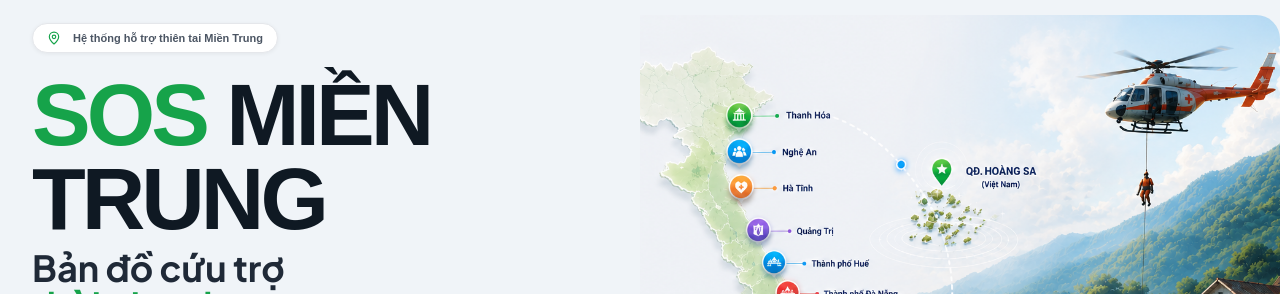
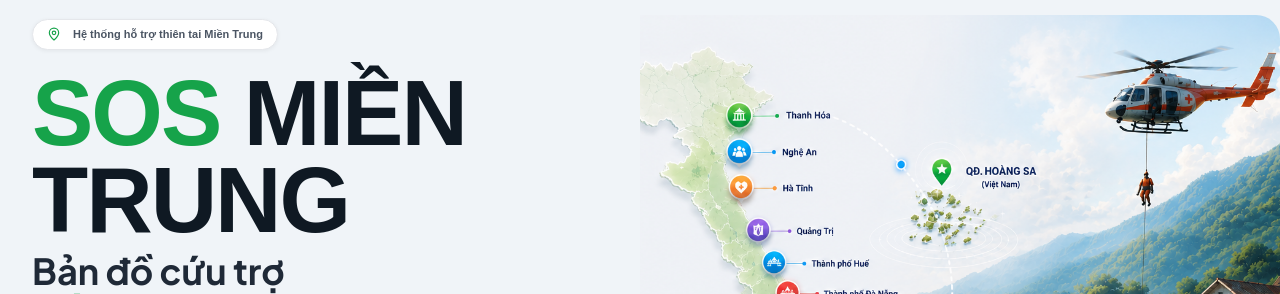
Before and after one commit to ThuyVan285/sos-mien-trung, a React (Vite) app: page / in a window 1280 px wide. Shown: the part 174-468 px from the top of the page. Built offline with nearby package versions, Linux system fonts and the light colour scheme; no server answers; the database is empty.

Commit message:
fix font header

```diff
--- a/src/index.html
+++ b/src/index.html
@@ -11,6 +11,10 @@
     <link rel="preconnect" href="https://fonts.gstatic.com" crossorigin>
     <link href="https://fonts.googleapis.com/css2?family=Be+Vietnam+Pro:wght@400;500;700;800;900&display=swap" rel="stylesheet">
     <link href="https://fonts.googleapis.com/css2?family=Merriweather:wght@700;900&display=swap" rel="stylesheet">
+    <link
+            href="https://fonts.googleapis.com/css2?family=Montserrat:wght@700;800;900&display=swap"
+            rel="stylesheet"
+    />
 
     <!-- INTER FONT -->
     <link rel="preconnect" href="https://fonts.googleapis.com" />
--- a/src/pages/Homepage.jsx
+++ b/src/pages/Homepage.jsx
@@ -21,6 +21,7 @@ function usePlusJakartaSans() {
             link.id = id;
             link.rel = "stylesheet";
             link.href = "https://fonts.googleapis.com/css2?family=Plus+Jakarta+Sans:ital,wght@0,600;0,700;0,800;0,900;1,700&display=swap";
+
             document.head.appendChild(link);
         }
     }, []);
@@ -160,10 +161,10 @@ export default function Homepage() {
                             <div style={{ lineHeight: 1.05 }}>
                                 <div
                                     style={{
-                                        fontFamily: "'Be Vietnam Pro', sans-serif",
-                                        fontSize: 88,
-                                        fontWeight: 900,
-                                        letterSpacing: "-4px",
+                                        fontFamily: "'Montserrat', sans-serif",
+                                        fontSize: 92,
+                                        fontWeight: 800,
+                                        letterSpacing: "-2px",
                                         lineHeight: 0.95
                                     }}
                                 >
@@ -173,10 +174,10 @@ export default function Homepage() {
 
                                 <div
                                     style={{
-                                        fontFamily: "'Be Vietnam Pro', sans-serif",
-                                        fontSize: 88,
-                                        fontWeight: 900,
-                                        letterSpacing: "-4px",
+                                        fontFamily: "'Montserrat', sans-serif",
+                                        fontSize: 92,
+                                        fontWeight: 800,
+                                        letterSpacing: "-2px",
                                         lineHeight: 0.95,
                                         color: "#0f1923"
                                     }}
```
